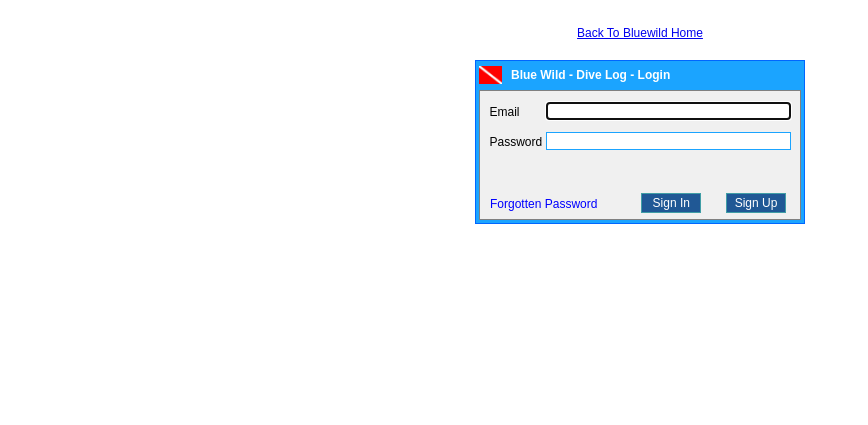
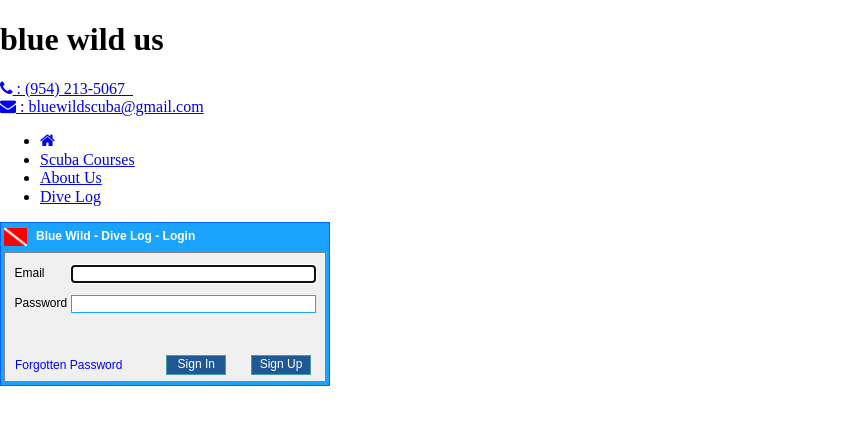
Before and after one commit to captainmarkos/divelog, a PHP site: page /index.php in a window 1280 px wide. Shown: the top 425 px of the page, without its empty margins (0-868 px from the left). Run offline with PHP 8.4, Linux system fonts and the light colour scheme; some libraries are stand-ins or nearby versions.

Commit message:
Updating index.php to work with new bw2 site.

```diff
--- a/index.php
+++ b/index.php
@@ -19,36 +19,52 @@
 <script type="text/javascript" src="javascript/divelog.js"></script>
 <script type="text/javascript" src="javascript/base64.js"></script>
 
+<link rel="stylesheet" href="../vendor/font-awesome-4.1.0/css/font-awesome.min.css">
+<link href='http://fonts.googleapis.com/css?family=Raleway:700,400,300,200' rel='stylesheet' type='text/css'>
+<link rel="stylesheet" href="../styles/bluewild.css">
+<link rel="stylesheet" href="../styles/normalize.css">
+
 <script type="text/javascript">
 
     var email = '<?php echo $email; ?>';
 
 </script>
-
 </head>
 <body>
-<br />
-<center>
 
+<header>
+    <div class="header-wrapper">
+      <h1 id="logo">blue wild us</h1>
+      <div class="contact-info">
+         <a href="tel:19542135067">
+            <i class="fa fa-phone"></i> : (954) 213-5067&nbsp;&nbsp;
+         </a>
+         <br class="rw-break" /> <a href="mailto:bluewildscuba@gmail.com" target="_blank">
+            <i class="fa fa-envelope"></i> : bluewildscuba@gmail.com
+         </a>
+      </div>
+    </div>
+</header>
 
-<table border="0" style="min-width: 680px; width: 680px; text-align: center;" cellpadding="0" cellspacing="0">
-    <tr>
-        <td style="font-family: Arial, Verdana, Sans-Serif; font-size: 9pt; padding-bottom: 20px;">
-        <a href="http://www.bluewild.us">Back To Bluewild Home</a>
-        </td>
-    </tr>
-    <tr><td align="center">
+<div class="main-wrapper">
+    <nav>
+      <ul>
+        <li><a href="../"><i class="fa fa-home icon-font-size"></i></a></li>
+        <li><a href="../#/courses">Scuba Courses</a></li>
+        <li><a href="../#/aboutus">About Us</a></li>
+        <li><a class="selected" href="divelog/index.php">Dive Log</a></li>
+      </ul>
+    </nav>
+
+    <section>
+        <div class="main-content">
         <?php include('divelog.html'); ?>
         <?php include('divelog_login.html'); ?>
         <?php include('divelog_listing.html'); ?>
         <?php include('divelog_settings.html'); ?>
         <?php include('divelog_help.html'); ?>
-    </td></tr>
-</table>
-
-
-</center>
-<br />
-<br />
+        </div>
+    </section>
+</div>
 </body>
 </html>
```
